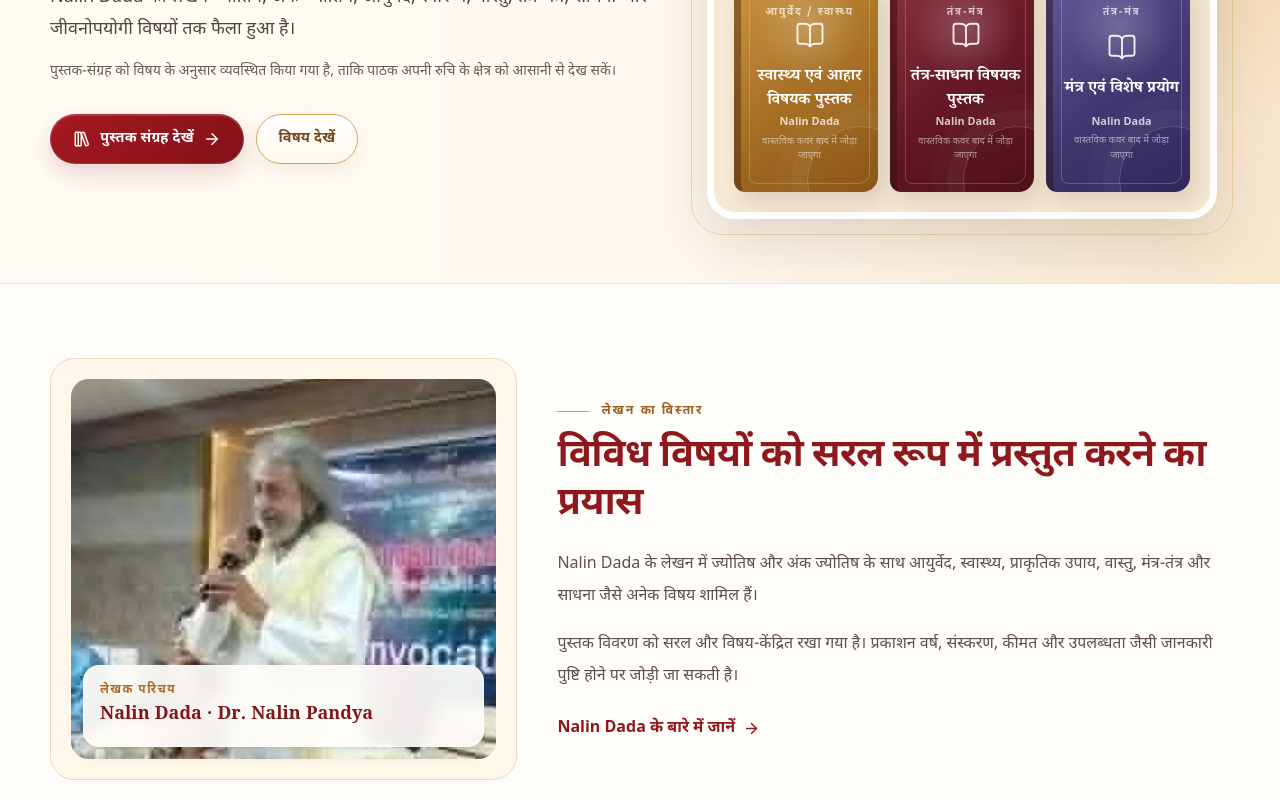
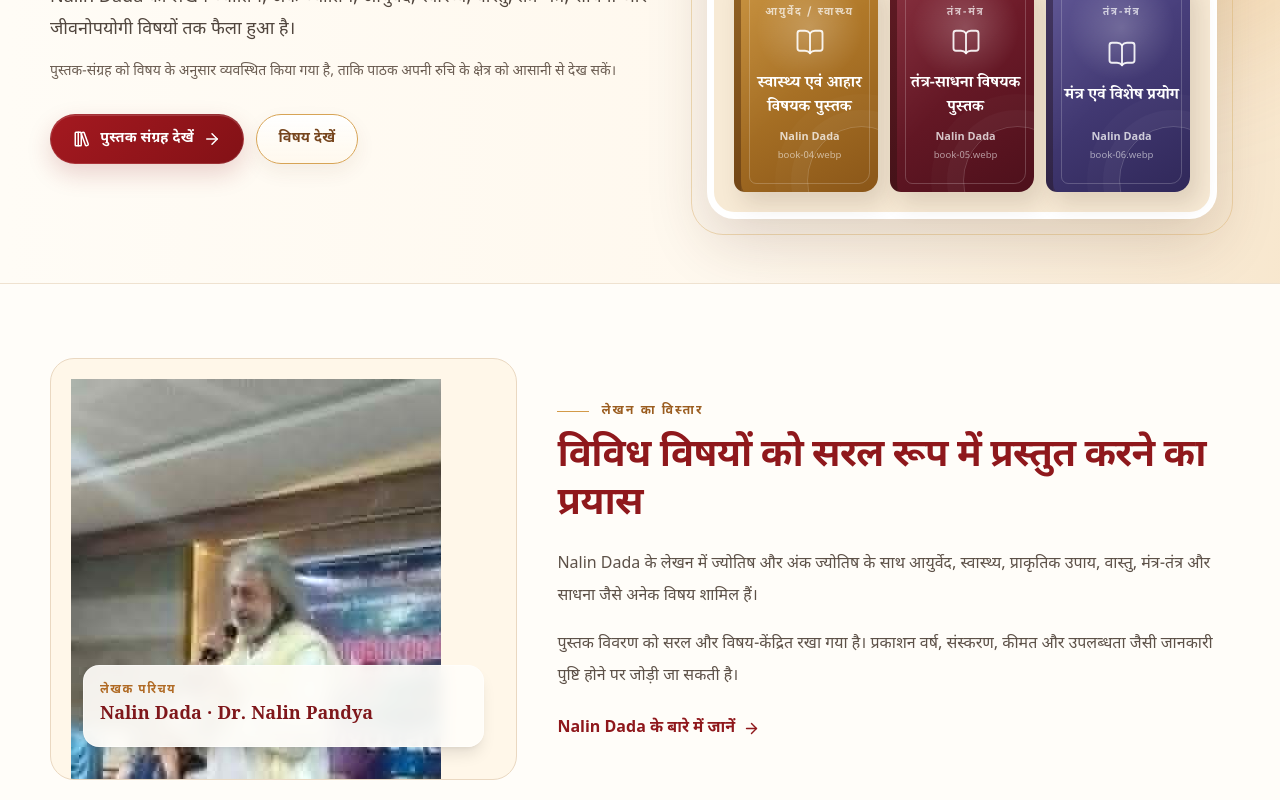
Before and after one commit to dhruvintejani/nalin_dada, a React (Vite) app: page /books in a window 1280 px wide. Shown: the part 420-1220 px from the top of the page. Built offline with nearby package versions, Linux system fonts and the light colour scheme.

Commit message:
Prepare Books page for real cover replacements

```diff
--- a/src/pages/Books.tsx
+++ b/src/pages/Books.tsx
@@ -15,6 +15,8 @@ import {
   UserRound,
 } from "lucide-react";
 import { Link } from "react-router-dom";
+import MediaSlot from "../components/MediaSlot";
+import { media } from "../config/media";
 
 const categories = [
   "सभी",
@@ -123,9 +125,23 @@ const BookCoverPlaceholder = ({
   category: string;
   alt: string;
   tone: string;
-}) => (
+}) => {
+  const coverIndex = books.findIndex((book) => book.title === title);
+  const coverSrc = media.books[coverIndex]?.src ?? null;
+
+  return (
     <div className="group" role="img" aria-label={alt}>
       <div className={"book-cover-placeholder " + tone}>
+        {coverSrc ? (
+          <img
+            src={coverSrc}
+            alt={alt}
+            loading="lazy"
+            decoding="async"
+            className="absolute inset-0 h-full w-full object-cover"
+          />
+        ) : (
+          <>
             <div className="book-cover-border" />
             <div className="relative z-10 flex h-full flex-col items-center justify-between py-5 text-center">
               <span className="text-[0.65rem] font-bold uppercase tracking-[0.16em] text-white/70">
@@ -139,12 +155,17 @@ const BookCoverPlaceholder = ({
               </div>
               <div>
                 <p className="text-[0.68rem] font-semibold text-white/75">Nalin Dada</p>
-          <p className="mt-1 text-[0.6rem] text-white/55">वास्तविक कवर बाद में जोड़ा जाएगा</p>
+                <p className="mt-1 text-[0.6rem] text-white/55">
+                  {media.books[coverIndex]?.recommendedFile ?? "book-cover.webp"}
+                </p>
               </div>
             </div>
+          </>
+        )}
       </div>
     </div>
   );
+};
 
 const Books = () => {
   const [activeCategory, setActiveCategory] = useState("सभी");
@@ -205,10 +226,9 @@ const Books = () => {
       <section className="section-block">
         <div className="site-shell grid items-center gap-10 lg:grid-cols-[.82fr_1.18fr]">
           <div className="relative overflow-hidden rounded-[1.5rem] border border-[#ead8c1] bg-[#fff7e9] p-5">
-            <img
-              src="/images/nalin-speaking.jpg"
-              alt="Nalin Dada speaking and sharing knowledge at an event"
-              className="h-[380px] w-full rounded-[1.1rem] object-cover object-[center_24%]"
+            <MediaSlot
+              asset={media.photos.booksAuthor}
+              className="h-[380px] rounded-[1.1rem]"
             />
             <div className="absolute inset-x-8 bottom-8 rounded-[1rem] border border-white/45 bg-[#fffdf9]/92 p-4 shadow-lg backdrop-blur">
               <p className="text-xs font-bold tracking-[0.12em] text-[#b06a24]">
```
Lines whose indentation alone changed are shown as unchanged.
